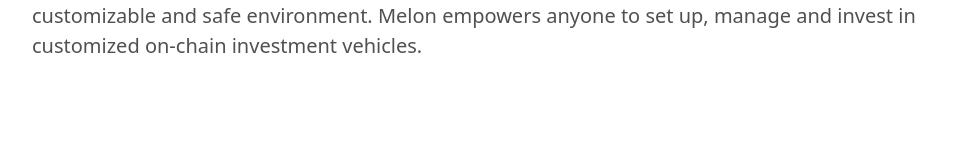
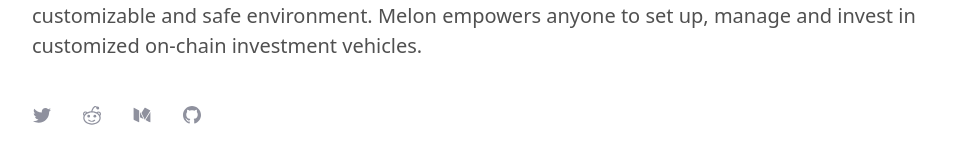
Before and after one commit to melonproject-archive/melon-website, a Jekyll site: the page built from index.md, in a window 1280 px wide. Shown: the part 425-589 px from the top of the page, without its empty margins (158-1121 px from the left). Built offline with Jekyll 4.4.1, drawn with Linux system fonts in a browser that asks for light colours.

Commit message:
[social] add social media icons

```diff
--- a/_includes/hero.html
+++ b/_includes/hero.html
@@ -15,41 +15,15 @@
 
         <div class="uk-section section-hero uk-position-relative" data-uk-scrollspy="cls: uk-animation-slide-bottom-medium; repeat: true">
             <div class="uk-container uk-container-small">
-                {% if page.hero.image %}
-                <p class="hero-image uk-text-left"><img src="{{ site.uploads | absolute_url }}{{ page.hero.image }}" alt="Hero"></p>
-                {% endif %}
                 <h1 class="uk-heading-primary uk-text-left uk-margin-remove-top">{{ page.hero.title }}</h1>
                 {% if page.hero.subtitle %}
                 <hr class="uk-hr"></hr>
                 <p class="uk-text-lead uk-text-left">{{ page.hero.subtitle }}</p>{% endif %}
-
-                {% if page.hero.search %}
-                <div class="hero-search">
-
-                    <!-- Html Elements for Search -->
-                    <div class="uk-position-relative">
-                        <form class="uk-search uk-search-default uk-width-1-1" name="search-hero" onsubmit="return false;">
-                            <span class="uk-search-icon-flip" data-uk-search-icon></span>
-                            <input id="search-hero" class="uk-search-input uk-box-shadow-large" type="search" placeholder="{{ site.data.translation[site.lang].search_placeholder | default: "Search for answers" }}" autocomplete="off">
-                        </form>
-                        <ul id="search-hero-results" class="uk-position-absolute uk-width-1-1 uk-list"></ul>
+                <div class="uk-margin-medium">
+                    <div data-uk-grid class="uk-child-width-auto uk-grid-medium uk-flex-start uk-grid">
+                        {% include social-networks.html %}
                     </div>
-
-                    <script>
-                    SimpleJekyllSearch({
-                        searchInput: document.getElementById('search-hero'),
-                        resultsContainer: document.getElementById('search-hero-results'),
-                        noResultsText: '<li class="no-results">{{ site.data.translation[site.lang].search_no_results | default: "No results found" }}</li>',
-                        searchResultTemplate: '<li><a href="{url}">{title}</a></li>',
-                        json: '/search.json'
-                    });
-
-                    searchResults("search-hero");
-
-                    </script>
-
                 </div>
-                {% endif %}
 
             </div>
         </div>
--- a/_includes/offcanvas-docs.html
+++ b/_includes/offcanvas-docs.html
@@ -1,6 +1,7 @@
 <div id="offcanvas-docs" data-uk-offcanvas="overlay: true">
-    <div class="uk-offcanvas-bar">
-
+  <div class="uk-offcanvas-bar">
+    <div class="uk-flex uk-flex-column uk-flex-between uk-height-1-1">
+      <div>
         <button class="uk-offcanvas-close" type="button" data-uk-close></button>
 
         {% for section in site.data.navigation_docs %}
@@ -13,6 +14,12 @@
         {% endfor %}
         </ul>
         {% endfor %}
-
+      </div>
+      <div class="uk-margin-medium">
+        <div data-uk-grid class="uk-child-width-auto uk-grid-medium uk-flex-center uk-grid">
+          {% include social-networks.html %}
+        </div>
+      <div>
     </div>
+  </div>
 </div>
--- a/_includes/social-networks.html
+++ b/_includes/social-networks.html
@@ -11,6 +11,11 @@
 {% if site.social.medium %}
 <div class="uk-first-column">
     <a href="{{ site.social.medium }}" data-uk-icon="icon: medium" class="uk-icon-link uk-icon" target="_blank"></a>
+</div>
+{% endif %}
+{% if site.social.github %}
+<div>
+    <a href="{{ site.social.github }}" data-uk-icon="icon: github" class="uk-icon-link uk-icon" target="_blank"></a>
 </div>
 {% endif %}
 {% if site.social.facebook %}
@@ -58,11 +63,6 @@
     <a href="{{ site.social.youtube }}" data-uk-icon="icon: youtube" class="uk-icon-link uk-icon" target="_blank"></a>
 </div>
 {% endif %}
-{% if site.social.github %}
-<div>
-    <a href="{{ site.social.github }}" data-uk-icon="icon: github" class="uk-icon-link uk-icon" target="_blank"></a>
-</div>
-{% endif %}
 {% if site.social.email %}
 <div>
     <a href="{{ site.social.email }}" data-uk-icon="icon: mail" class="uk-icon-link uk-icon" target="_blank"></a>
```
